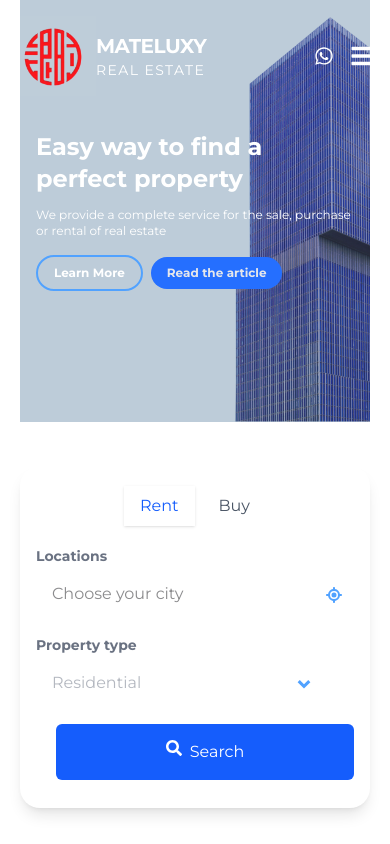
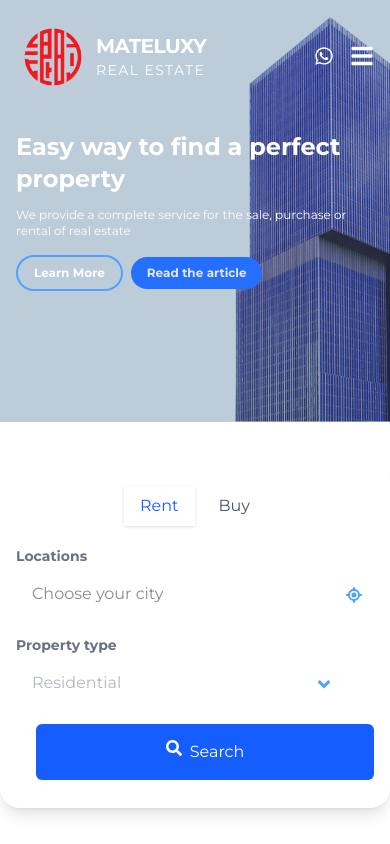
Before and after one commit to tasfirul8269/real-state-frontend, a React (Vite) app: page / in a window 390 px wide. Shown: the top 844 px of the page. Built offline with nearby package versions, Linux system fonts and the light colour scheme.

Commit message:
Responsiveness

```diff
--- a/src/pages/Home/Home.jsx
+++ b/src/pages/Home/Home.jsx
@@ -10,14 +10,14 @@ import NewsAndInsights from "../../components/NewsAndInsights/NewsAndInsights";
 
 const Home = () => {
   return (
-    <div className="mb-10 px-5 md:px-0">
+    <div className="mb-10">
       <div className="md:relative">
         <Banner></Banner>
         <div className=" md:absolute md:-bottom-14 md:left-1/2 md:transform md:-translate-x-1/2  w-full max-w-4xl px-4 bg-white rounded-[20px] shadow-lg mx-auto p-4">
           <SearchField></SearchField>
         </div>
       </div>
-      <div className="px-0 md:px-[60px] mx-auto">
+      <div className=" md:px-[60px] px-5  mx-auto">
       <Services></Services>
       <FindConsultant></FindConsultant>
       <TopProperties></TopProperties>
```
